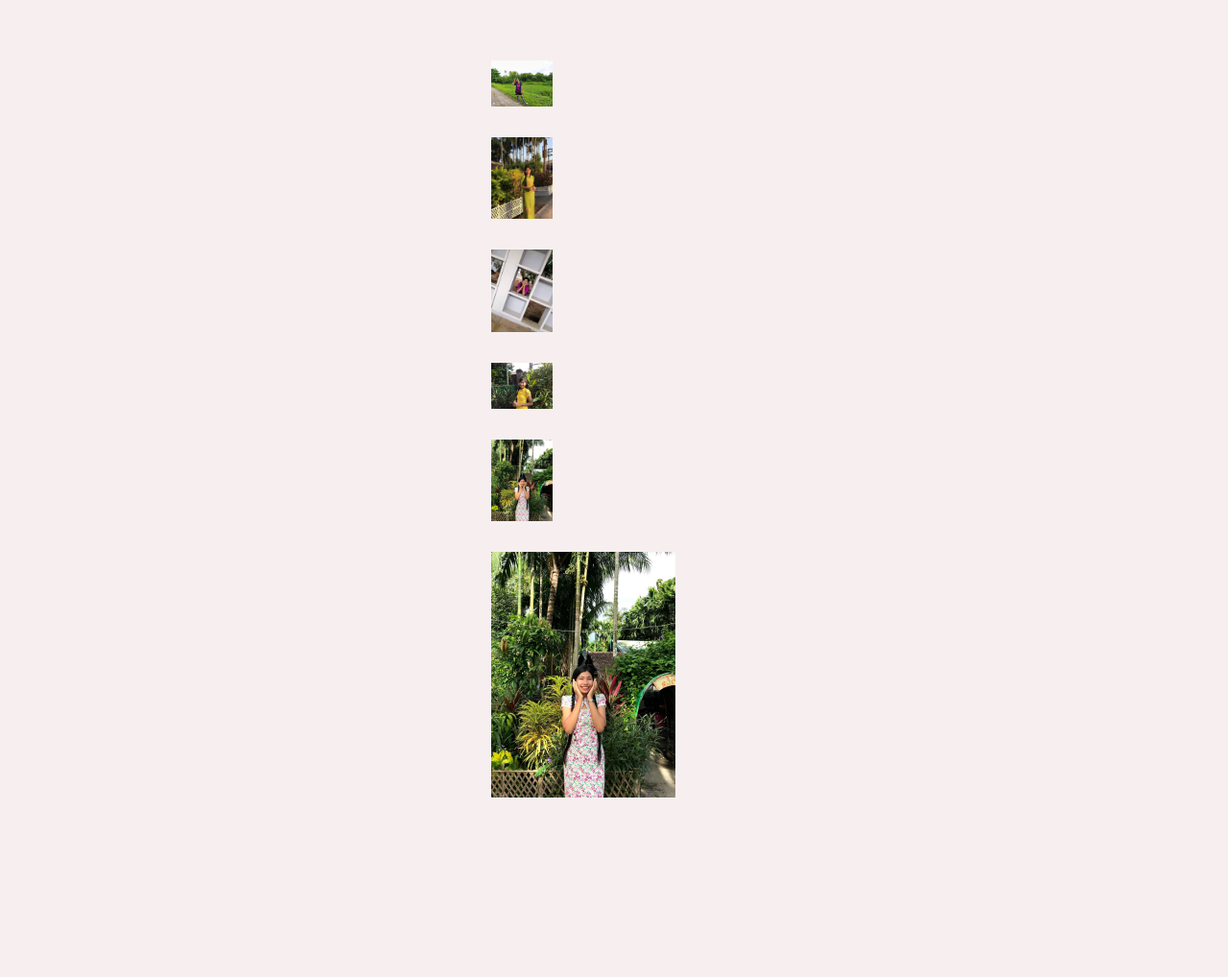
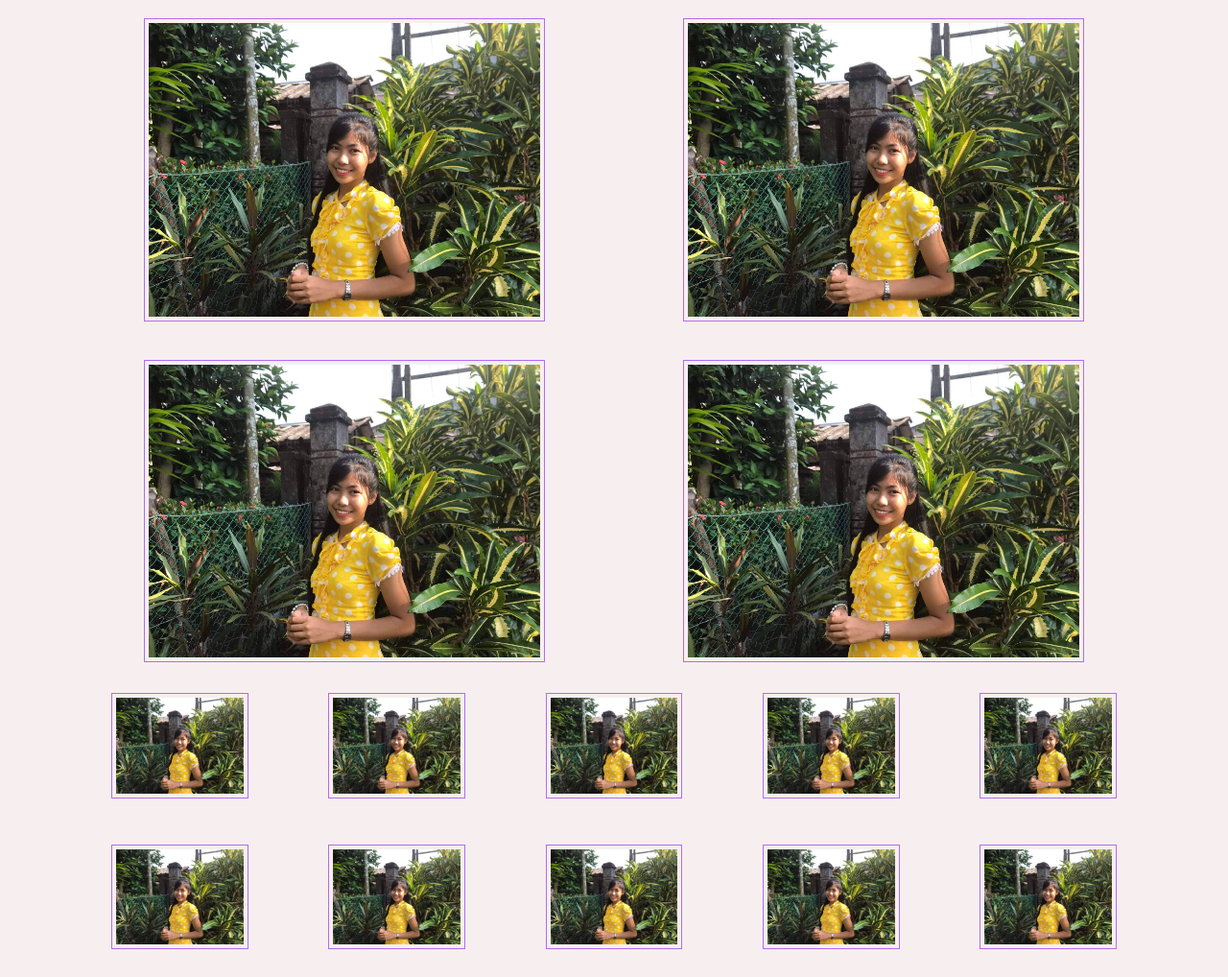
Before and after one commit to ayenyein22/mayphyo_responsive, a plain HTML site: page htmlpages/photogallery.html in a window 1280 px wide. Shown: the part 209-1227 px from the top of the page at 96% size. Before the commit the page ends 1040 px from the top, so only its background shows below. Drawn offline with nearby package versions, Linux system fonts and the light colour scheme; files whose address does not match are found by name.

Commit message:
edited photo gallery

```diff
--- a/csspages/photogallery.css
+++ b/csspages/photogallery.css
@@ -1,34 +1,15 @@
-* {
-  margin: 0;
-  padding: 0;
-}
-.middle-body-img {
-  width: 30%;
-  height: 30%;
-}
-.s-photo {
-  width: 10%;
-  height: 10%;
+.img-yel {
+  width: 80%;
+  height: 80%;
   object-fit: cover;
   object-position: center;
-  height: 10%;
-  margin: 5% 0;
-  display: block;
-  cursor: pointer;
+  border: 1px solid var(--background-color);
+  padding: 4px;
 }
-.small-photo {
-  float: left;
+.gal-header {
+  position: relative;
+  margin-top: 10%;
 }
-.photo {
-  top: 50%;
-  left: 50%;
-  transform: translate(-20%, -20%);
-  position: absolute;
+.gal-header-text {
+  font-size: 1.5em;
 }
-.b-photo {
-  width: 30%;
-  height: 30%;
-}
-.big-photo {
-  float: right;
-}
--- a/htmlpages/photogallery.html
+++ b/htmlpages/photogallery.html
@@ -63,44 +63,168 @@
         Here's The Photo Gallery of My Birthday Girl!!
       </p>
     </div>
-    <!--gallery-->
-    <div class="photo">
-      <div class="small-photo">
-        <img
-          src="/images/images_people/mayphyo-sport.jpeg"
-          alt="May Phyo Pwint"
-          class="s-photo"
-        />
-        <img
-          src="/images/images_people/mayphyo-green.jpeg"
-          alt="May Phyo Pwint"
-          class="s-photo"
-        />
-        <img
-          src="/images/images_people/mayphyo-um1.jpeg"
-          alt="May Phyo Pwint"
-          class="s-photo"
-        />
-        <img
-          src="/images/images_people/mayphyo-yellow.jpeg"
-          alt="May Phyo Pwint"
-          class="s-photo"
-        />
-        <img
-          src="/images/images_people/mayphyo-header-photo.jpeg"
-          alt="May Phyo Pwint"
-          class="s-photo"
-        />
-      </div>
-      <div class="big-photo">
-        <img
-          src="/images/images_people/mayphyo-header-photo.jpeg"
-          alt="May Phyo Pwint"
-          class="b-photo"
-        />
+    <!--gallery1-->
+    <div class="container con1 text-center">
+      <div class="row g-2">
+        <div class="col-6">
+          <div class="p-3">
+            <img
+              src="/images/images_people/mayphyo-yellow.jpeg"
+              class="img-yel"
+            />
+          </div>
+        </div>
+        <div class="col-6">
+          <div class="p-3">
+            <img
+              src="/images/images_people/mayphyo-yellow.jpeg"
+              class="img-yel"
+            />
+          </div>
+        </div>
+        <div class="col-6">
+          <div class="p-3">
+            <img
+              src="/images/images_people/mayphyo-yellow.jpeg"
+              class="img-yel"
+            />
+          </div>
+        </div>
+        <div class="col-6">
+          <div class="p-3">
+            <img
+              src="/images/images_people/mayphyo-yellow.jpeg"
+              class="img-yel"
+            />
+          </div>
+        </div>
       </div>
     </div>
-    <!--gallery-->
+    <!--gallery1-->
+    <!--gallery2-->
+    <div class="container text-center">
+      <div class="row row-cols-2 row-cols-lg-5 g-2 g-lg-3">
+        <div class="col">
+          <div class="p-3">
+            <img
+              src="/images/images_people/mayphyo-yellow.jpeg"
+              class="img-yel"
+            />
+          </div>
+        </div>
+        <div class="col">
+          <div class="p-3">
+            <img
+              src="/images/images_people/mayphyo-yellow.jpeg"
+              class="img-yel"
+            />
+          </div>
+        </div>
+        <div class="col">
+          <div class="p-3">
+            <img
+              src="/images/images_people/mayphyo-yellow.jpeg"
+              class="img-yel"
+            />
+          </div>
+        </div>
+        <div class="col">
+          <div class="p-3">
+            <img
+              src="/images/images_people/mayphyo-yellow.jpeg"
+              class="img-yel"
+            />
+          </div>
+        </div>
+        <div class="col">
+          <div class="p-3">
+            <img
+              src="/images/images_people/mayphyo-yellow.jpeg"
+              class="img-yel"
+            />
+          </div>
+        </div>
+        <div class="col">
+          <div class="p-3">
+            <img
+              src="/images/images_people/mayphyo-yellow.jpeg"
+              class="img-yel"
+            />
+          </div>
+        </div>
+        <div class="col">
+          <div class="p-3">
+            <img
+              src="/images/images_people/mayphyo-yellow.jpeg"
+              class="img-yel"
+            />
+          </div>
+        </div>
+        <div class="col">
+          <div class="p-3">
+            <img
+              src="/images/images_people/mayphyo-yellow.jpeg"
+              class="img-yel"
+            />
+          </div>
+        </div>
+        <div class="col">
+          <div class="p-3">
+            <img
+              src="/images/images_people/mayphyo-yellow.jpeg"
+              class="img-yel"
+            />
+          </div>
+        </div>
+        <div class="col">
+          <div class="p-3">
+            <img
+              src="/images/images_people/mayphyo-yellow.jpeg"
+              class="img-yel"
+            />
+          </div>
+        </div>
+      </div>
+    </div>
+    <!--gallery2-->
+    <!--gallery3-->
+    <div class="container con1 text-center">
+      <div class="row g-2">
+        <div class="col-6">
+          <div class="p-3">
+            <img
+              src="/images/images_people/mayphyo-yellow.jpeg"
+              class="img-yel"
+            />
+          </div>
+        </div>
+        <div class="col-6">
+          <div class="p-3">
+            <img
+              src="/images/images_people/mayphyo-yellow.jpeg"
+              class="img-yel"
+            />
+          </div>
+        </div>
+        <div class="col-6">
+          <div class="p-3">
+            <img
+              src="/images/images_people/mayphyo-yellow.jpeg"
+              class="img-yel"
+            />
+          </div>
+        </div>
+        <div class="col-6">
+          <div class="p-3">
+            <img
+              src="/images/images_people/mayphyo-yellow.jpeg"
+              class="img-yel"
+            />
+          </div>
+        </div>
+      </div>
+    </div>
+    <!--gallery3-->
     <footer>
       <p class="text-center">
         Birthday Present by <a class="name-link" href="#">Aye Nyein San</a>
```
Also changed, not shown: csspages/wishes.css (+17 -0 lines), htmlpages/wishes.html (+62 -0 lines).
